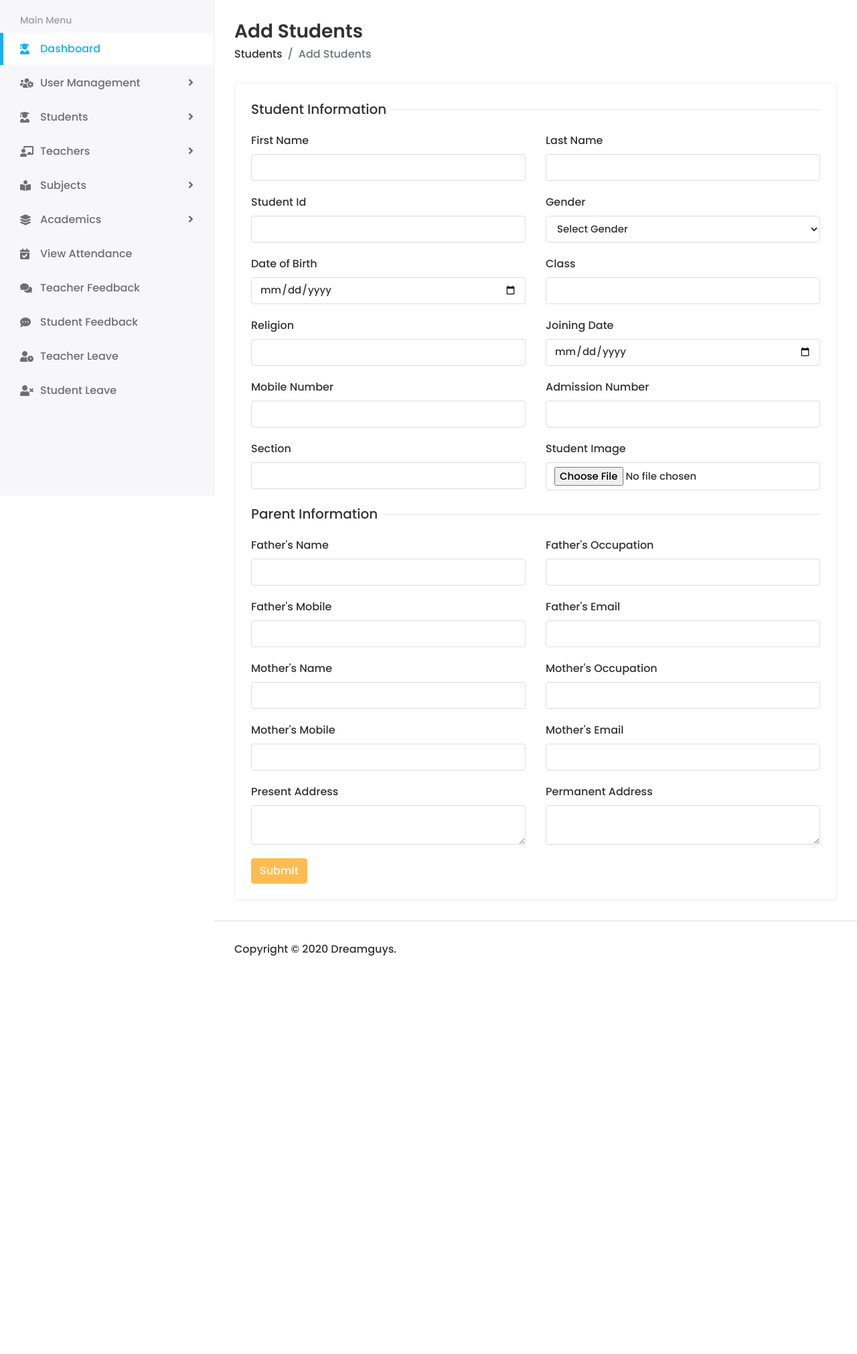
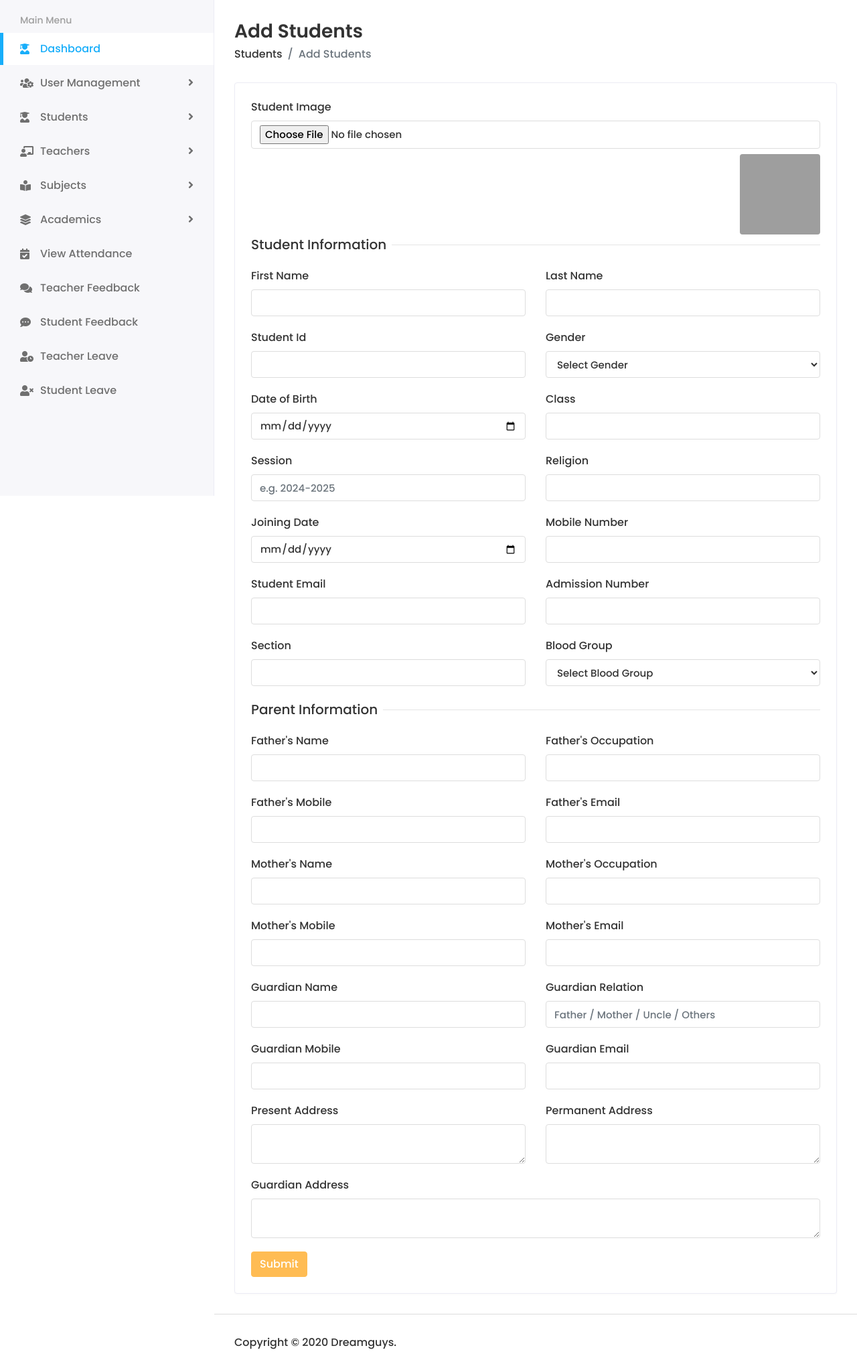
Before and after one commit to RAKIB6348/Student-Mangement-System, a Django app: page /student/student-create/ in a window 1280 px wide. Shown: the part 60-2081 px from the top of the page at 67% size. Before the commit the page ends 1487 px from the top, so only its background shows below. Run offline with Django 5.2, Linux system fonts and the light colour scheme; some libraries are stand-ins or nearby versions; grey boxes are pictures that could not be loaded.

Commit message:
add url in side bar

```diff
--- a/templates/Includes/sidebar.html
+++ b/templates/Includes/sidebar.html
@@ -23,7 +23,7 @@
                     <ul>
                         <li><a href="#">Student List</a></li>
                         <li><a href="#">Student View</a></li>
-                        <li><a href="#">Student Add</a></li>
+                        <li><a href="{% url 'student_create' %}">Add Student</a></li>
                         <li><a href="#">Student Edit</a></li>
                     </ul>
                 </li>
--- a/templates/Student/add_student.html
+++ b/templates/Student/add_student.html
@@ -13,164 +13,290 @@
             </div>
         </div>
     </div>
+
     <div class="row">
         <div class="col-sm-12">
             <div class="card">
                 <div class="card-body">
-                           <form>
+
+                    <form method="POST" enctype="multipart/form-data">
+                        {% csrf_token %}
+
                         <div class="row">
+
+                            <!-- IMAGE FIELD TOP -->
+                            <div class="col-12">
+                                <div class="form-group">
+                                    <label>Student Image</label>
+                                    <input type="file" class="form-control mb-2">
+                                    <img src="..." class="rounded float-right" alt="Student Image" width="120" height="120">
+                                </div>
+                            </div>
+
                             <div class="col-12">
                                 <h5 class="form-title"><span>Student Information</span></h5>
                             </div>
+
+                            <!-- First Name -->
                             <div class="col-12 col-sm-6">
                                 <div class="form-group">
                                     <label>First Name</label>
                                     <input type="text" class="form-control">
                                 </div>
                             </div>
+
+                            <!-- Last Name -->
                             <div class="col-12 col-sm-6">
                                 <div class="form-group">
                                     <label>Last Name</label>
                                     <input type="text" class="form-control">
                                 </div>
                             </div>
+
+                            <!-- Student Id (student_user_id) -->
                             <div class="col-12 col-sm-6">
                                 <div class="form-group">
                                     <label>Student Id</label>
                                     <input type="text" class="form-control">
                                 </div>
                             </div>
+
+                            <!-- Gender -->
                             <div class="col-12 col-sm-6">
                                 <div class="form-group">
                                     <label>Gender</label>
                                     <select class="form-control">
                                         <option>Select Gender</option>
+                                        <option>Male</option>
                                         <option>Female</option>
-                                          <option>Male</option>
-                                          <option>Others</option>
+                                        <option>Other</option>
                                     </select>
                                 </div>
                             </div>
+
+                            <!-- Date of Birth -->
                             <div class="col-12 col-sm-6">
                                 <div class="form-group">
                                     <label>Date of Birth</label>
-                                       <div>
                                     <input type="date" class="form-control">
                                 </div>
                             </div>
-                                 </div>
+
+                            <!-- Class -->
                             <div class="col-12 col-sm-6">
                                 <div class="form-group">
                                     <label>Class</label>
                                     <input type="text" class="form-control">
                                 </div>
                             </div>
+
+                            <!-- Session -->
+                            <div class="col-12 col-sm-6">
+                                <div class="form-group">
+                                    <label>Session</label>
+                                    <input type="text" class="form-control" placeholder="e.g. 2024-2025">
+                                </div>
+                            </div>
+
+                            <!-- Religion (extra) -->
                             <div class="col-12 col-sm-6">
                                 <div class="form-group">
                                     <label>Religion</label>
                                     <input type="text" class="form-control">
                                 </div>
                             </div>
+
+                            <!-- Joining Date (extra) -->
                             <div class="col-12 col-sm-6">
                                 <div class="form-group">
                                     <label>Joining Date</label>
-                                       <div>
                                     <input type="date" class="form-control">
                                 </div>
                             </div>
-                                 </div>
+
+                            <!-- Mobile Number (phone) -->
                             <div class="col-12 col-sm-6">
                                 <div class="form-group">
                                     <label>Mobile Number</label>
                                     <input type="text" class="form-control">
                                 </div>
                             </div>
+
+                            <!-- Student Email -->
+                            <div class="col-12 col-sm-6">
+                                <div class="form-group">
+                                    <label>Student Email</label>
+                                    <input type="email" class="form-control">
+                                </div>
+                            </div>
+
+                            <!-- Admission Number -->
                             <div class="col-12 col-sm-6">
                                 <div class="form-group">
                                     <label>Admission Number</label>
                                     <input type="text" class="form-control">
                                 </div>
                             </div>
+
+                            <!-- Section -->
                             <div class="col-12 col-sm-6">
                                 <div class="form-group">
                                     <label>Section</label>
                                     <input type="text" class="form-control">
                                 </div>
                             </div>
+
+                            <!-- Blood Group -->
                             <div class="col-12 col-sm-6">
                                 <div class="form-group">
-                                       <label>Student Image</label>
-                                       <input type="file" class="form-control">
+                                    <label>Blood Group</label>
+                                    <select class="form-control">
+                                        <option>Select Blood Group</option>
+                                        <option>A+</option>
+                                        <option>A-</option>
+                                        <option>B+</option>
+                                        <option>B-</option>
+                                        <option>O+</option>
+                                        <option>O-</option>
+                                        <option>AB+</option>
+                                        <option>AB-</option>
+                                    </select>
                                 </div>
                             </div>
+
+                            <!-- Parent Information -->
                             <div class="col-12">
                                 <h5 class="form-title"><span>Parent Information</span></h5>
                             </div>
+
+                            <!-- Father's Name -->
                             <div class="col-12 col-sm-6">
                                 <div class="form-group">
                                     <label>Father's Name</label>
                                     <input type="text" class="form-control">
                                 </div>
                             </div>
+
+                            <!-- Father's Occupation -->
                             <div class="col-12 col-sm-6">
                                 <div class="form-group">
                                     <label>Father's Occupation</label>
                                     <input type="text" class="form-control">
                                 </div>
                             </div>
+
+                            <!-- Father's Mobile -->
                             <div class="col-12 col-sm-6">
                                 <div class="form-group">
                                     <label>Father's Mobile</label>
                                     <input type="text" class="form-control">
                                 </div>
                             </div>
+
+                            <!-- Father's Email -->
                             <div class="col-12 col-sm-6">
                                 <div class="form-group">
                                     <label>Father's Email</label>
                                     <input type="email" class="form-control">
                                 </div>
                             </div>
+
+                            <!-- Mother's Name -->
                             <div class="col-12 col-sm-6">
                                 <div class="form-group">
                                     <label>Mother's Name</label>
                                     <input type="text" class="form-control">
                                 </div>
                             </div>
+
+                            <!-- Mother's Occupation -->
                             <div class="col-12 col-sm-6">
                                 <div class="form-group">
                                     <label>Mother's Occupation</label>
                                     <input type="text" class="form-control">
                                 </div>
                             </div>
+
+                            <!-- Mother's Mobile -->
                             <div class="col-12 col-sm-6">
                                 <div class="form-group">
                                     <label>Mother's Mobile</label>
                                     <input type="text" class="form-control">
                                 </div>
                             </div>
+
+                            <!-- Mother's Email -->
                             <div class="col-12 col-sm-6">
                                 <div class="form-group">
                                     <label>Mother's Email</label>
                                     <input type="email" class="form-control">
                                 </div>
                             </div>
+
+                            <!-- Guardian Name -->
+                            <div class="col-12 col-sm-6">
+                                <div class="form-group">
+                                    <label>Guardian Name</label>
+                                    <input type="text" class="form-control">
+                                </div>
+                            </div>
+
+                            <!-- Guardian Relation -->
+                            <div class="col-12 col-sm-6">
+                                <div class="form-group">
+                                    <label>Guardian Relation</label>
+                                    <input type="text" class="form-control" placeholder="Father / Mother / Uncle / Others">
+                                </div>
+                            </div>
+
+                            <!-- Guardian Mobile -->
+                            <div class="col-12 col-sm-6">
+                                <div class="form-group">
+                                    <label>Guardian Mobile</label>
+                                    <input type="text" class="form-control">
+                                </div>
+                            </div>
+
+                            <!-- Guardian Email -->
+                            <div class="col-12 col-sm-6">
+                                <div class="form-group">
+                                    <label>Guardian Email</label>
+                                    <input type="email" class="form-control">
+                                </div>
+                            </div>
+
+                            <!-- Present Address -->
                             <div class="col-12 col-sm-6">
                                 <div class="form-group">
                                     <label>Present Address</label>
                                     <textarea class="form-control"></textarea>
                                 </div>
                             </div>
+
+                            <!-- Permanent Address -->
                             <div class="col-12 col-sm-6">
                                 <div class="form-group">
                                     <label>Permanent Address</label>
                                     <textarea class="form-control"></textarea>
                                 </div>
                             </div>
+
+                            <!-- Guardian Address -->
+                            <div class="col-12">
+                                <div class="form-group">
+                                    <label>Guardian Address</label>
+                                    <textarea class="form-control"></textarea>
+                                </div>
+                            </div>
+
+                            <!-- Submit Button -->
                             <div class="col-12">
                                 <button type="submit" class="btn btn-primary">Submit</button>
                             </div>
+
                         </div>
                     </form>
+
                 </div>
             </div>
         </div>
```
Lines whose indentation alone changed are shown as unchanged.
